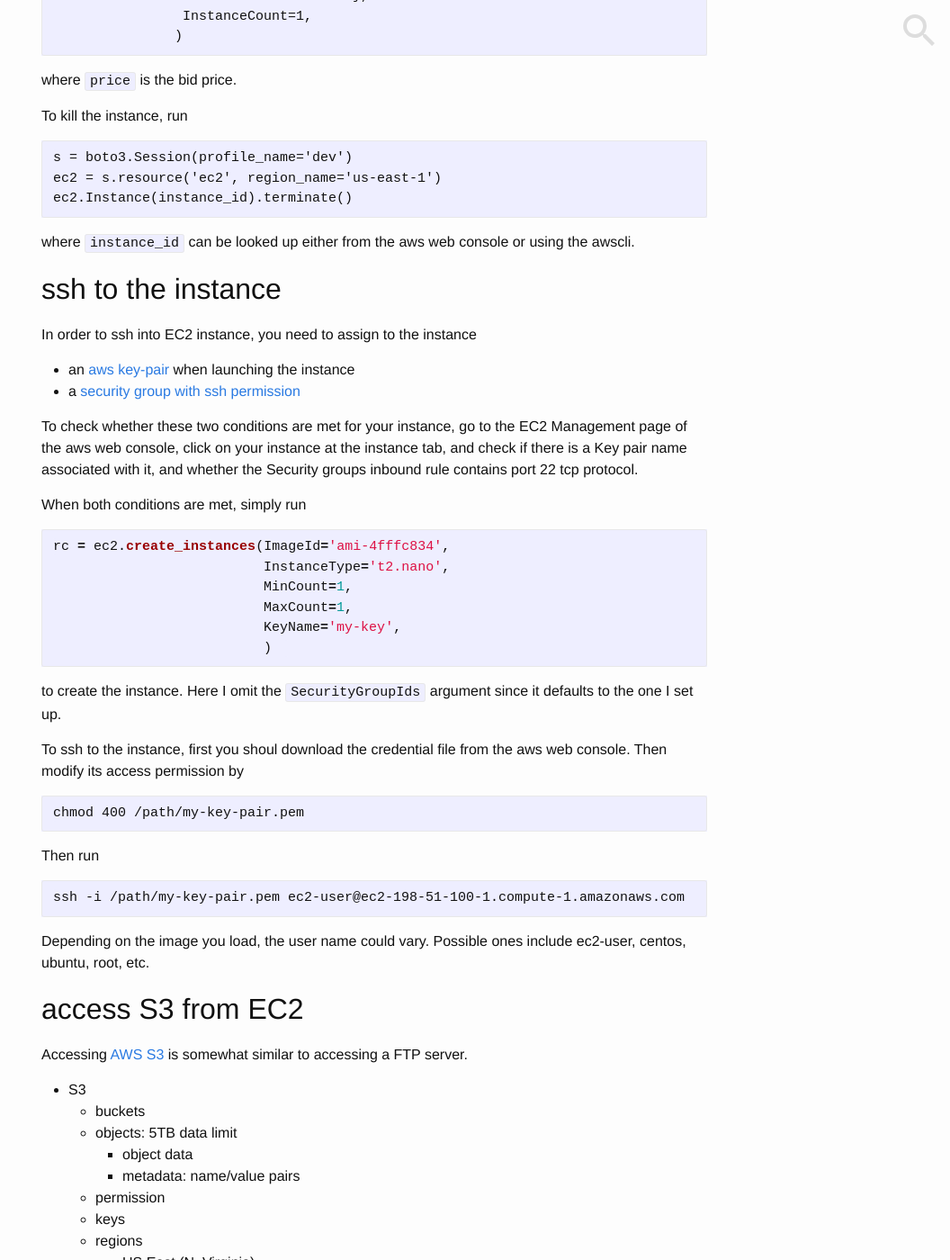
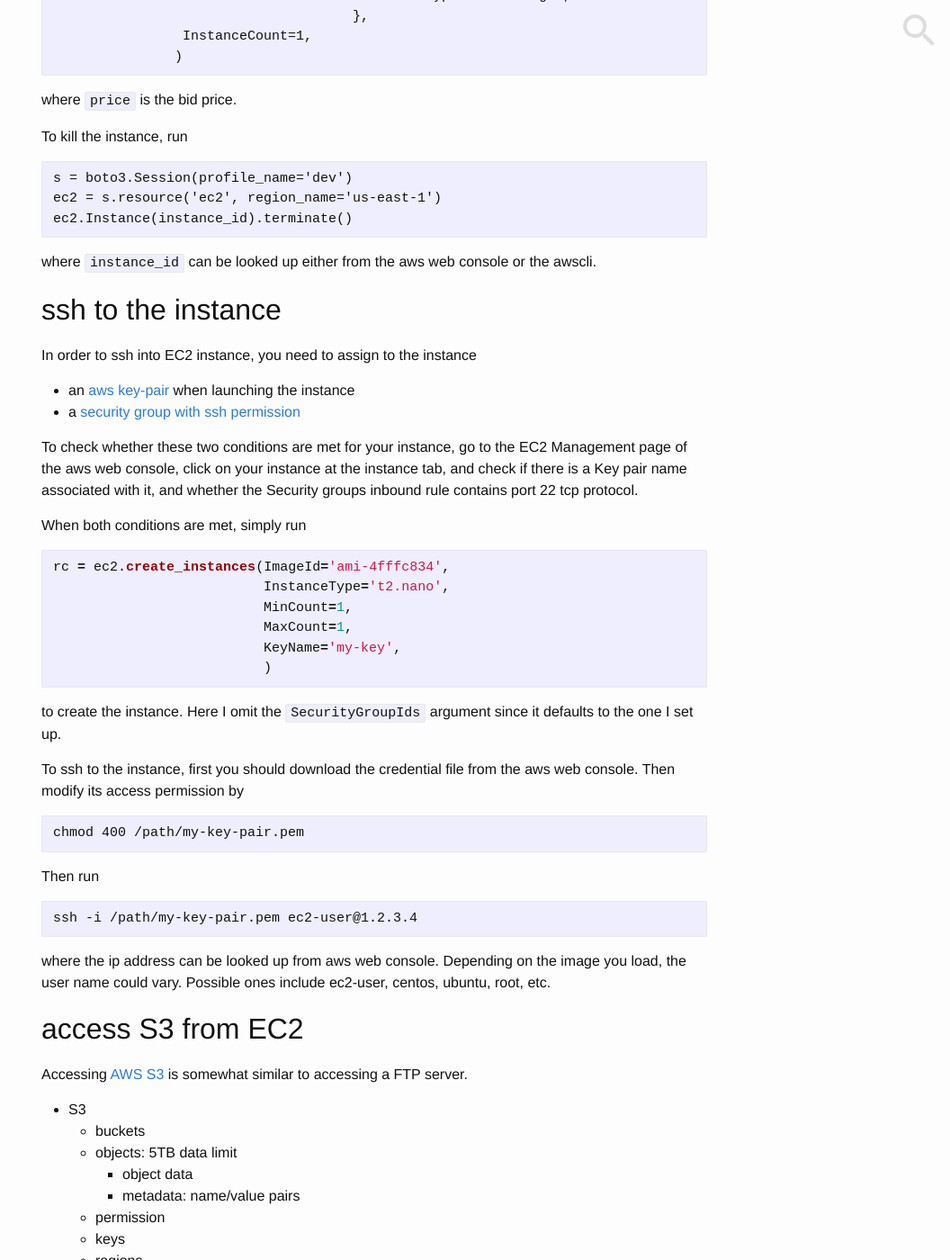
Before and after one commit to nosarthur/nosarthur.github.io, a Jekyll site: the page built from _posts/2017-08-26-aws.md, in a window 1280 px wide and 1400 px high, scrolled down 3509 px. Shown: the whole window at 90% size, without its empty margins (224-1280 px from the left). Built offline with Jekyll 4.4.1, drawn with Linux system fonts in a browser that asks for light colours; comment, search, counter and statistics services are not loaded; some of the changed text lies outside the part shown.

Commit message:
update 8.27

````diff
--- a/_posts/2017-08-26-aws.md
+++ b/_posts/2017-08-26-aws.md
@@ -166,6 +166,7 @@ To spin up a spot instance, run
 ```
 s = boto3.Session(profile_name='dev', region_name='us-east-1')
 client = s.client('ec2')
+
 rc = client.request_spot_instances(
                 DryRun=False,
                 SpotPrice=str(price),
@@ -187,7 +188,7 @@ ec2 = s.resource('ec2', region_name='us-east-1')
 ec2.Instance(instance_id).terminate()
 ```
 
-where `instance_id` can be looked up either from the aws web console or using the awscli.
+where `instance_id` can be looked up either from the aws web console or the awscli.
 
 ## <a name='ssh'></a>ssh to the instance
 
@@ -214,7 +215,7 @@ rc = ec2.create_instances(ImageId='ami-4fffc834',
 
 to create the instance. Here I omit the `SecurityGroupIds` argument since it defaults to the one I set up.
 
-To ssh to the instance, first you shoul download the credential file from the aws web console.
+To ssh to the instance, first you should download the credential file from the aws web console.
 Then modify its access permission by
 
 ```
@@ -224,9 +225,10 @@ chmod 400 /path/my-key-pair.pem
 Then run
 
 ```
-ssh -i /path/my-key-pair.pem ec2-user@ec2-198-51-100-1.compute-1.amazonaws.com
+ssh -i /path/my-key-pair.pem ec2-user@1.2.3.4
 ```
 
+where the ip address can be looked up from aws web console.
 Depending on the image you load, the user name could vary.
 Possible ones include ec2-user, centos, ubuntu, root, etc.
 
````
Also changed, not shown: other parts of _posts/2017-08-26-aws.md (+5 -5 lines), _posts/2016-09-16-fastlane.md (+4 -2 lines).
